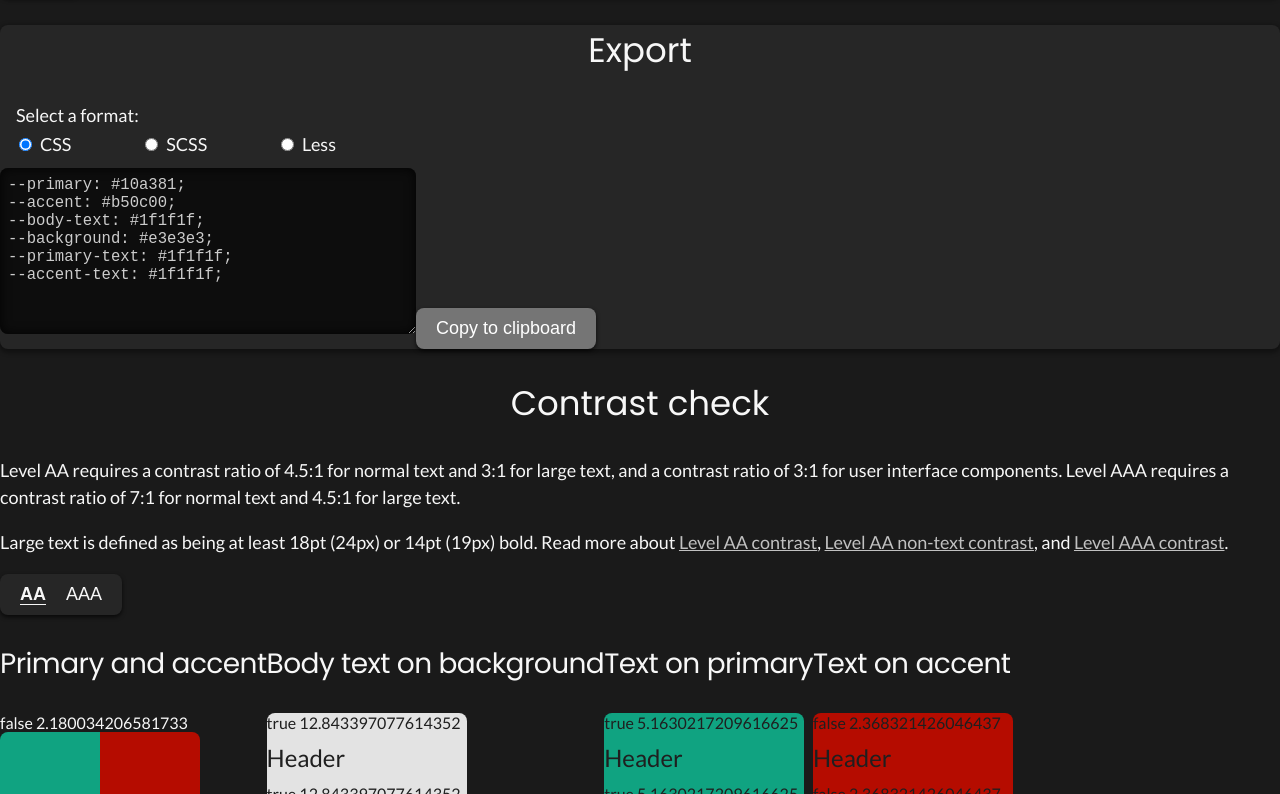
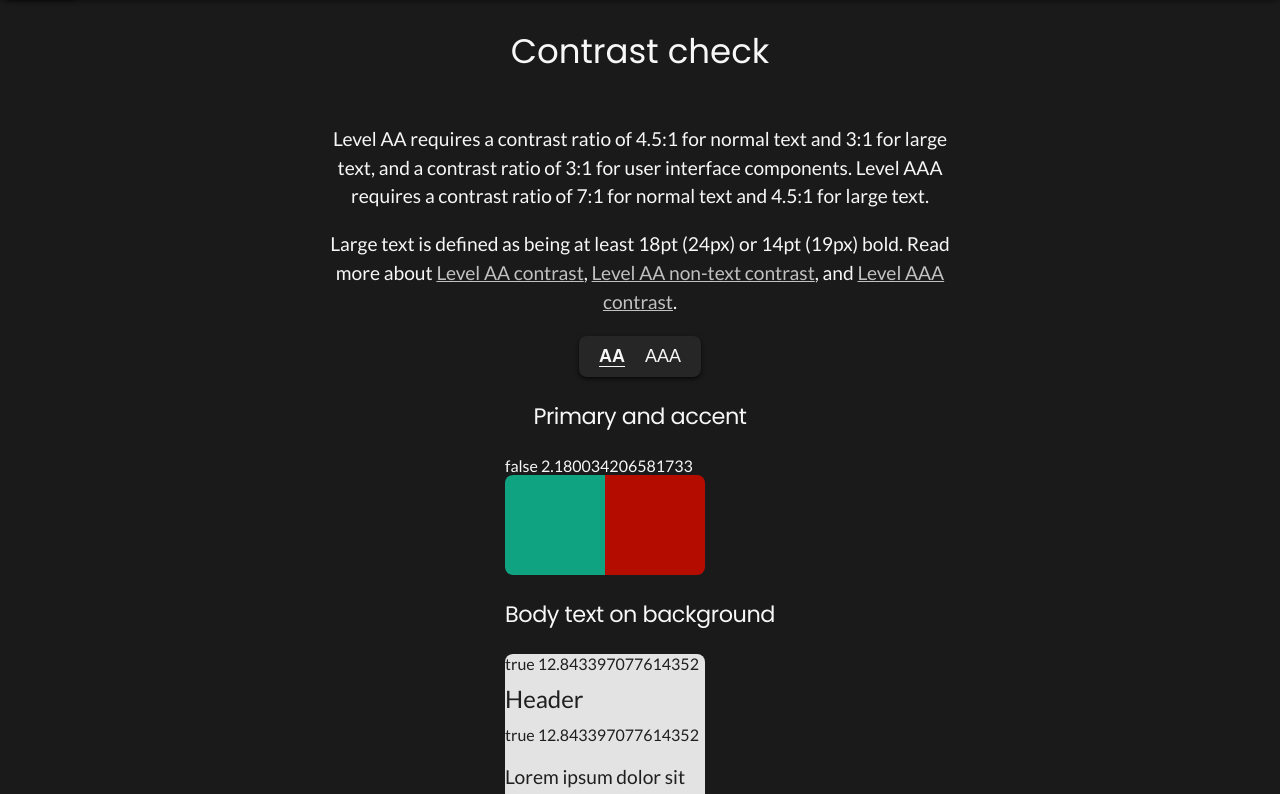
Before and after one commit to cagloria/palette-contrast, a React (Create React App) app: page / in a window 1280 px wide. Shown: the part 966-1760 px from the top of the page. Built offline with nearby package versions, Linux system fonts and the light colour scheme.

Commit message:
Updated contrast styling and font size

```diff
--- a/src/components/App.js
+++ b/src/components/App.js
@@ -74,6 +74,15 @@ function App() {
                 </div>
             </section>
 
+            <ContrastSection
+                primary={primary}
+                primaryText={primaryText}
+                accent={accent}
+                accentText={accentText}
+                bodyText={bodyText}
+                background={background}
+            />
+
             <ExportSection
                 primary={primary}
                 accent={accent}
@@ -82,15 +91,6 @@ function App() {
                 primaryText={primaryText}
                 accentText={accentText}
             />
-
-            <ContrastSection
-                primary={primary}
-                primaryText={primaryText}
-                accent={accent}
-                accentText={accentText}
-                bodyText={bodyText}
-                background={background}
-            />
         </main>
     );
 }
--- a/src/css/index.css
+++ b/src/css/index.css
@@ -11,22 +11,23 @@ h3 {
   font-family: "Poppins", sans-serif;
   font-weight: normal;
   font-style: normal;
+  text-align: center;
 }
 
 h2 {
-  font-size: 2.125em;
-  line-height: 1.5em;
-  text-align: center;
+  font-size: clamp(1.5em, 9vw, 2.125em);
 }
 
 h3 {
-  font-size: 1.75em;
-  line-height: 1.5em;
+  font-size: clamp(1.25em, 6vw, 1.4em);
   letter-spacing: -0.02em;
 }
 
-p {
-  font-size: 1.125em;
+p,
+legend,
+label,
+input[type="text"] {
+  font-size: clamp(1em, 4vw, 1.2em);
   line-height: 1.5em;
 }
 
@@ -41,27 +42,17 @@ button {
   color: #f7f7f7;
   border: 0;
   border-radius: 8px;
-  -webkit-box-shadow: 0px 2px 4px rgba(0, 0, 0, 0.7);
-          box-shadow: 0px 2px 4px rgba(0, 0, 0, 0.7);
   background-color: #262626;
+  -webkit-box-shadow: 0 2px 4px rgba(0, 0, 0, 0.7);
+          box-shadow: 0 2px 4px rgba(0, 0, 0, 0.7);
 }
 
 fieldset {
   border: 0;
 }
 
-legend {
-  font-size: 1.125em;
-}
-
-label {
-  font-size: 1.125em;
-  line-height: 1.5em;
-}
-
 input[type="text"] {
   font-family: "Poppins", sans-serif;
-  font-size: 1.125em;
   line-height: 1.5em;
   -webkit-box-sizing: border-box;
           box-sizing: border-box;
@@ -316,6 +307,48 @@ textarea {
   margin-right: 8px;
 }
 
+.contrast-section {
+  display: -ms-grid;
+  display: grid;
+  justify-items: center;
+  -ms-grid-columns: 1fr;
+      grid-template-columns: 1fr;
+  grid-auto-rows: auto;
+      grid-template-areas: "h"
+ "i"
+ "b"
+ "p";
+}
+
+.contrast-section h2 {
+  -ms-grid-row: 1;
+  -ms-grid-column: 1;
+  grid-area: h;
+}
+
+.contrast-information {
+  max-width: 75%;
+  margin: 0 auto;
+  text-align: center;
+  -ms-grid-row: 2;
+  -ms-grid-column: 1;
+  grid-area: i;
+}
+
+@media only screen and (min-width: 426px) {
+  .contrast-information {
+    width: 50%;
+    width: clamp(45ch, 80%, 70ch);
+  }
+}
+
+.level-button {
+  margin: 0 auto;
+  -ms-grid-row: 3;
+  -ms-grid-column: 1;
+  grid-area: b;
+}
+
 .level-button span:first-child {
   margin-right: 20px;
 }
@@ -326,11 +359,14 @@ textarea {
 }
 
 .contrast-panels {
-  display: -webkit-box;
-  display: -ms-flexbox;
-  display: flex;
-  -ms-flex-wrap: wrap;
-      flex-wrap: wrap;
+  display: -ms-grid;
+  display: grid;
+  -ms-grid-row: 4;
+  -ms-grid-column: 1;
+  grid-area: p;
+  -ms-grid-columns: 1fr;
+      grid-template-columns: 1fr;
+  grid-auto-rows: row;
 }
 
 .contrast-panels > div {
--- a/src/scss/base/_general.scss
+++ b/src/scss/base/_general.scss
@@ -12,22 +12,23 @@ h3 {
     font-family: $body-font;
     font-weight: normal;
     font-style: normal;
+    text-align: center;
 }
 
 h2 {
-    font-size: 2.125em;
-    line-height: 1.5em;
-    text-align: center;
+    font-size: clamp(1.5em, 9vw, 2.125em);
 }
 
 h3 {
-    font-size: 1.75em;
-    line-height: 1.5em;
+    font-size: clamp(1.25em, 6vw, 1.4em);
     letter-spacing: -0.02em;
 }
 
-p {
-    font-size: 1.125em;
+p,
+legend,
+label,
+input[type="text"] {
+    font-size: clamp(1em, 4vw, 1.2em);
     line-height: 1.5em;
 }
 
@@ -44,26 +45,16 @@ button {
     color: $text-color;
     border: 0;
     border-radius: 8px;
-    box-shadow: 0px 2px 4px rgba(0, 0, 0, 0.7);
     background-color: $button-background;
+    box-shadow: 0 2px 4px rgba(0, 0, 0, 0.7);
 }
 
 fieldset {
     border: 0;
 }
 
-legend {
-    font-size: 1.125em;
-}
-
-label {
-    font-size: 1.125em;
-    line-height: 1.5em;
-}
-
 input[type="text"] {
     font-family: $body-font;
-    font-size: 1.125em;
     line-height: 1.5em;
     box-sizing: border-box;
     width: 107px;
--- a/src/scss/components/_ContrastSection.scss
+++ b/src/scss/components/_ContrastSection.scss
@@ -1,4 +1,32 @@
+.contrast-section {
+    display: grid;
+    justify-items: center;
+    grid-template-columns: 1fr;
+    grid-auto-rows: auto;
+    grid-template-areas:
+        "h"
+        "i"
+        "b"
+        "p";
+    h2 {
+        grid-area: h;
+    }
+}
+
+.contrast-information {
+    max-width: 75%;
+    margin: 0 auto;
+    text-align: center;
+    grid-area: i;
+    @media only screen and (min-width: 426px) {
+        width: 50%;
+        width: clamp(45ch, 80%, 70ch);
+    }
+}
+
 .level-button {
+    margin: 0 auto;
+    grid-area: b;
     span:first-child {
         margin-right: 20px;
     }
@@ -10,8 +38,10 @@
 }
 
 .contrast-panels {
-    display: flex;
-    flex-wrap: wrap;
+    display: grid;
+    grid-area: p;
+    grid-template-columns: 1fr;
+    grid-auto-rows: row;
     > div {
         display: flex;
         flex-direction: column;
```
